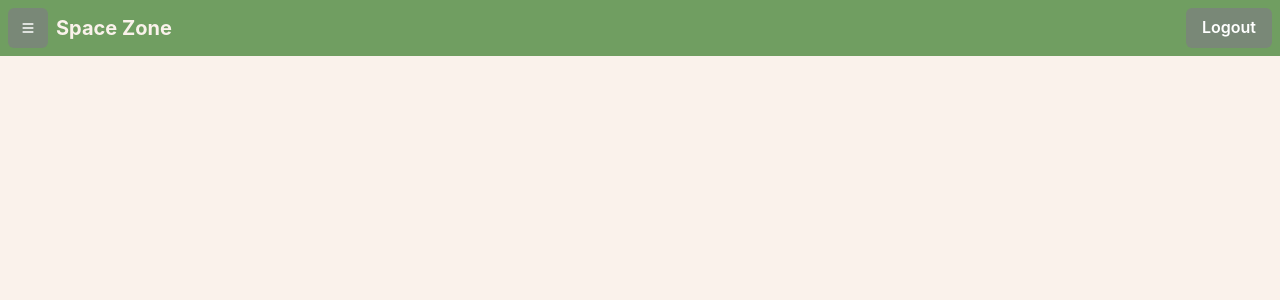
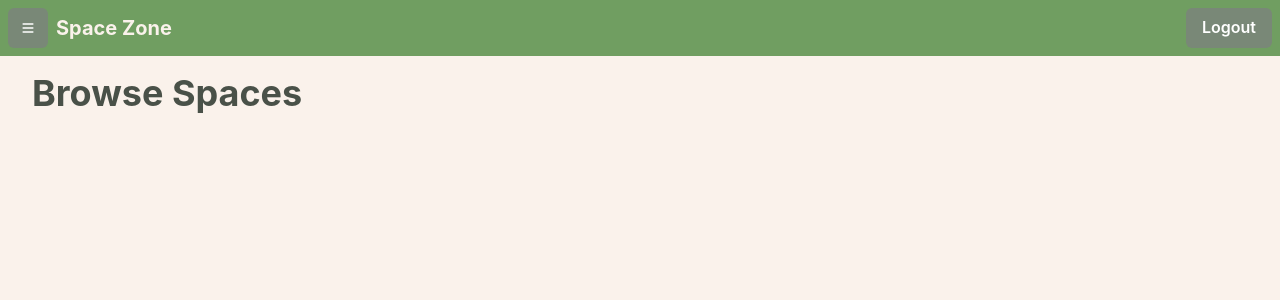
Before and after one commit to H-A-L-F/SpaceZone, a React (Create React App) app: page / in a window 1280 px wide. Shown: the top 300 px of the page. Built offline with nearby package versions, Linux system fonts and the light colour scheme; no server answers; the database is empty; sample sign-in values are in the browser's storage.

Commit message:
Home as landing page

```diff
--- a/src/App.js
+++ b/src/App.js
@@ -17,7 +17,7 @@ function App() {
         <Route path='login' element={<Login />} />
       </Route>
       <Route path='/' element={<MasterLayout />}>
-        <Route path='home' element={<Home />} />
+        <Route path='/' element={<Home />} />
         <Route path='space'>
           <Route path='add' element={<AddSpace />} />
         </Route>
--- a/src/pages/Home.jsx
+++ b/src/pages/Home.jsx
@@ -1,8 +1,11 @@
+import { Flex, Heading } from '@chakra-ui/react'
 import React from 'react'
 
 const Home = () => {
   return (
-    <div>Home</div>
+    <Flex flexDir="column" color="primary.700" gap="4">
+      <Heading>Browse Spaces</Heading>
+    </Flex>
   )
 }
 
```
